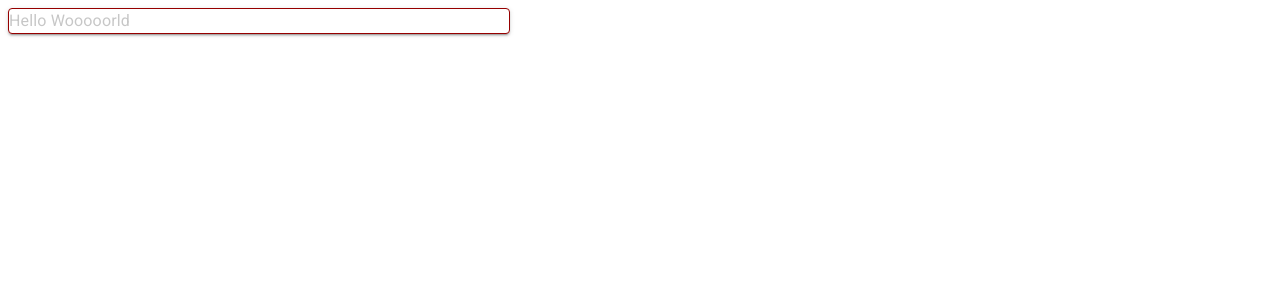
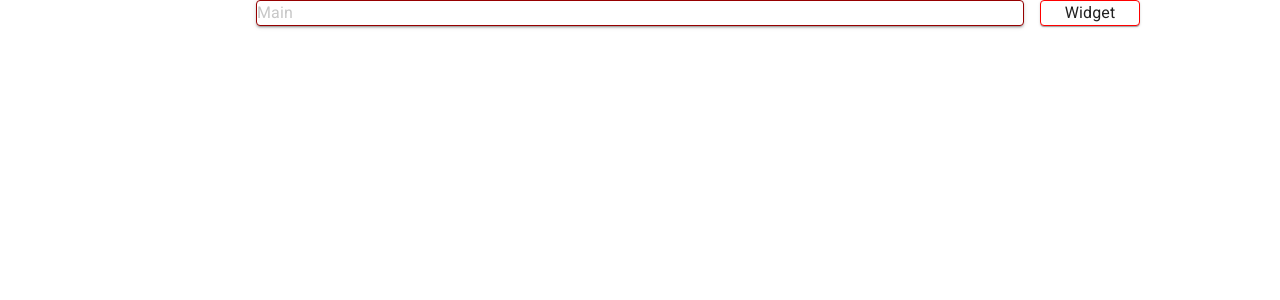
Before and after one commit to KevinKra/demo-app, a React (Create React App) app: page / in a window 1280 px wide. Shown: the top 300 px of the page. Built offline with nearby package versions, Linux system fonts and the light colour scheme.

Commit message:
increment prototype for layout

```diff
--- a/src/index.tsx
+++ b/src/index.tsx
@@ -6,9 +6,11 @@ import "@fontsource/roboto/300.css";
 import "@fontsource/roboto/400.css";
 import "@fontsource/roboto/500.css";
 import "@fontsource/roboto/700.css";
+import CssBaseline from "@mui/material/CssBaseline";
 
 import { ThemeProvider } from "@mui/material/styles";
 import { themes } from "./styles/themes";
+
 // todo - move theme module into separate file
 declare module "@mui/material/styles" {
   interface Theme {
@@ -30,6 +32,7 @@ const root = ReactDOM.createRoot(
 
 root.render(
   <React.StrictMode>
+    <CssBaseline />
     <ThemeProvider theme={themes.THEME_LIGHT}>
       <App />
     </ThemeProvider>
--- a/src/pages/Dashboard/index.tsx
+++ b/src/pages/Dashboard/index.tsx
@@ -3,16 +3,48 @@ import { styled } from "@mui/material/styles";
 
 const Dashboard = () => {
   return (
-    <StyledPaper elevation={2} width="500">
-      <Typography>Hello Wooooorld</Typography>
-    </StyledPaper>
+    <PageLayout variant="5-column-centered">
+      <AssetOverview elevation={2}>
+        <Typography>Main</Typography>
+      </AssetOverview>
+      <SupportWidget>
+        <Typography>Widget</Typography>
+      </SupportWidget>
+    </PageLayout>
   );
 };
 
 export default Dashboard;
 
-const StyledPaper = styled(Paper)<{ width: string }>`
+const PageLayout = styled("div")<{ variant: "5-column-centered" }>`
+  display: grid;
+  grid-template-columns: repeat(5, 1fr);
+  grid-template-areas: "aside-left center-left center center-right aside-right";
+  grid-column-gap: 1rem;
+  height: 100vh;
+`;
+
+const AssetOverview = styled(Paper)<{ width?: string }>`
+  //* parent
+  grid-area: center;
+
+  //* local
+  width: 60vw;
+  max-width: 1000px;
+  height: fit-content;
   color: ${(props) => props.theme.palette.primary.main};
-  width: ${(props) => props.width}px;
   border: 1px solid ${(props) => props.theme.status.danger};
 `;
+
+const SupportWidget = styled(Paper)`
+  //* parent
+  grid-area: center-right;
+  justify-self: left;
+
+  //* local
+  display: grid;
+  place-items: center;
+  border: 1px solid red;
+  width: 100px;
+  height: fit-content;
+`;
```
